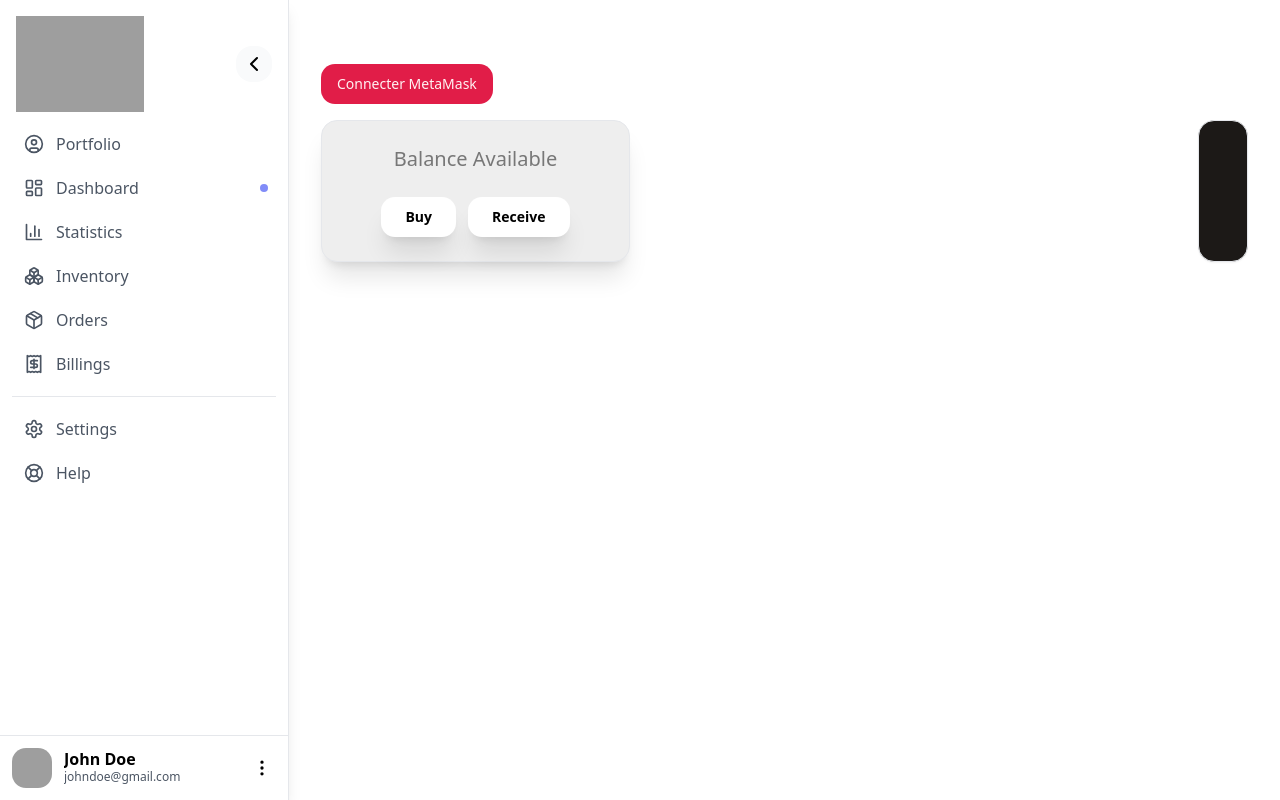
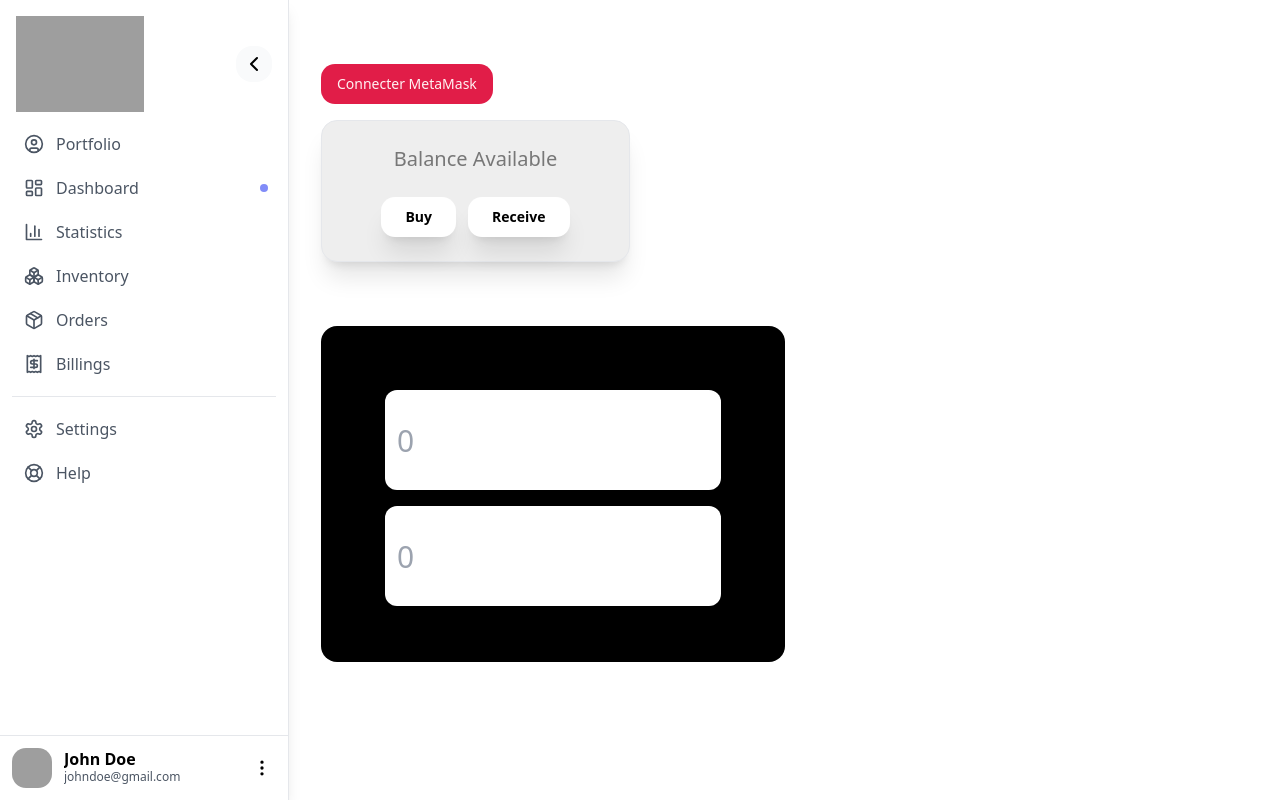
Before and after one commit to labs-web3/CryptoView, a React (Vite) app: page /Portfolio in a window 1280 px wide. Built offline with nearby package versions, Linux system fonts and the light colour scheme; grey boxes are pictures that could not be loaded.

Commit message:
token swap front in progress

```diff
--- a/src/pages/Portfolio.jsx
+++ b/src/pages/Portfolio.jsx
@@ -92,10 +92,26 @@ export default function MyAccount() {
               </div>
             </CardContent>
           </Card>
-          <Card>
-            <CardHeader></CardHeader>
-            <CardContent></CardContent>
-          </Card>
+        </div>
+        <div className="bg-black rounded-2xl h-1/2 w-1/2 mt-16 content-center p-16">
+          <div className="flex mb-4">
+            <input
+              type="number"
+              name=""
+              id=""
+              placeholder="0"
+              className="w-full rounded-xl h-[100px] text-3xl p-3"
+            />
+          </div>
+          <div className="flex">
+            <input
+              type="number"
+              name=""
+              id=""
+              placeholder="0"
+              className="w-full rounded-xl h-[100px] text-3xl p-3"
+            />
+          </div>
         </div>
       </div>
     </>
```
